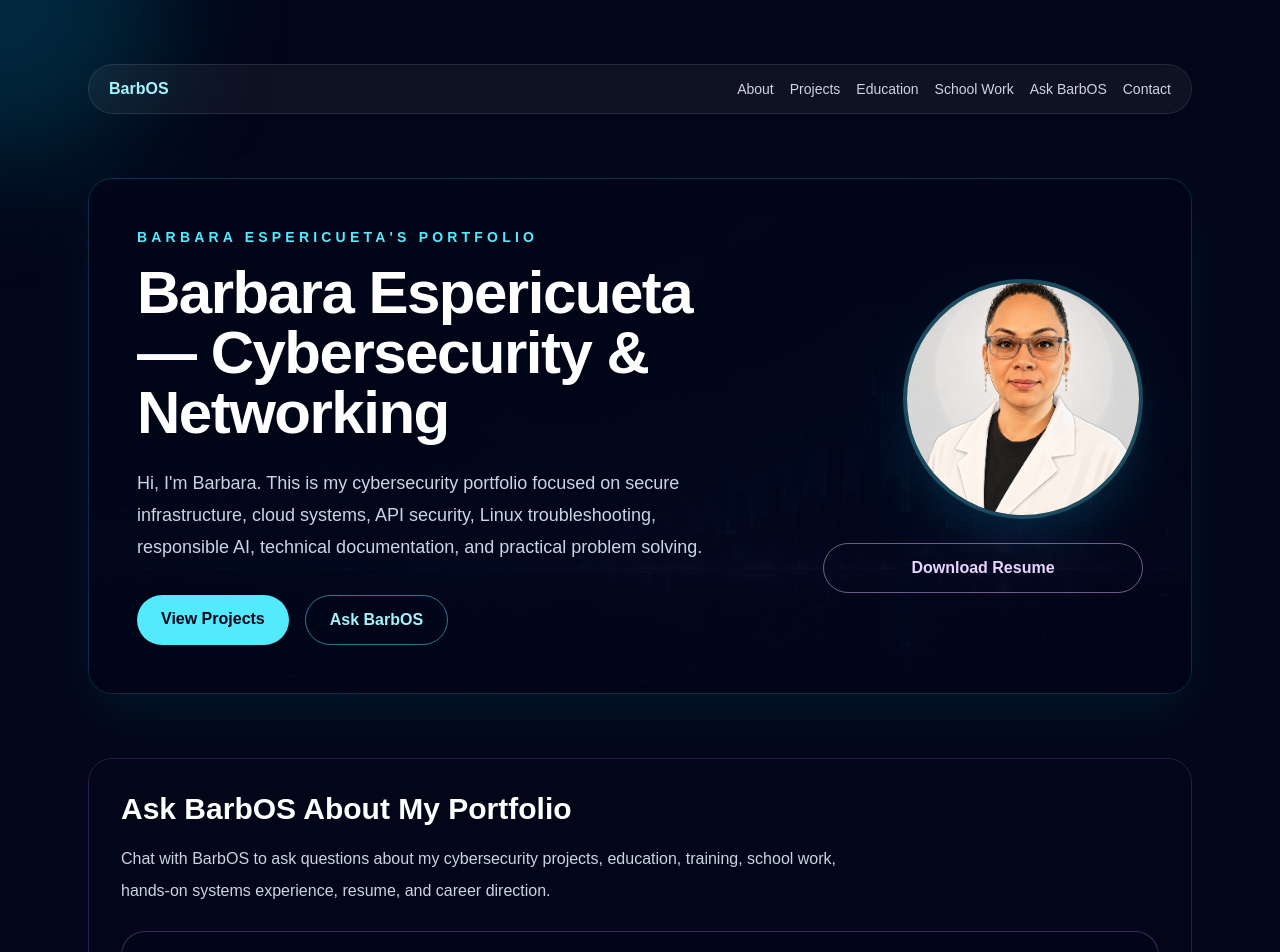
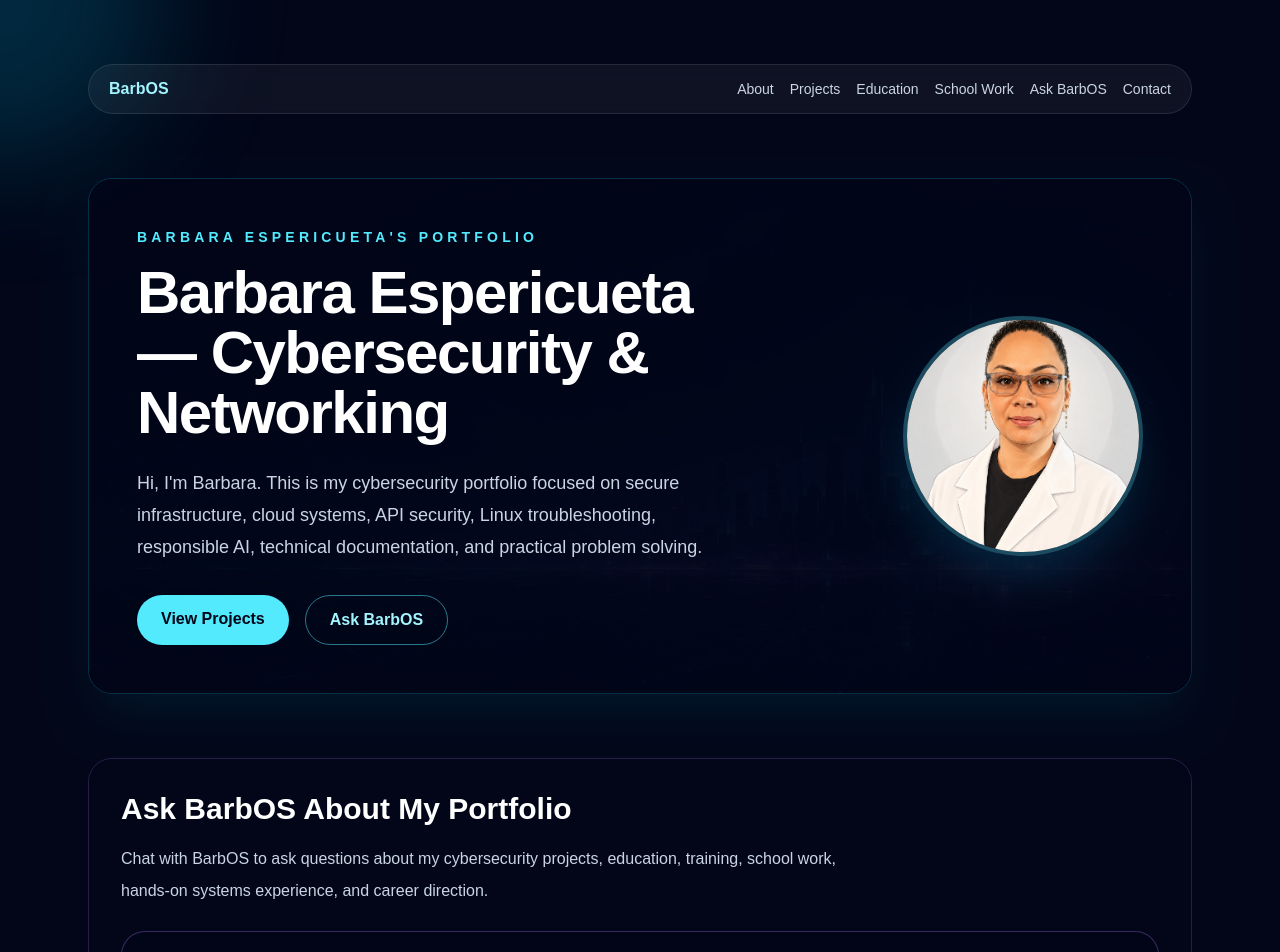
Before and after one commit to BarbaraAnnXD/barbos-portfolio-ai, a Next.js app: page / in a window 1280 px wide. Shown: the top 952 px of the page. Built offline with nearby package versions, Linux system fonts and the light colour scheme.

Commit message:
Remove resume references from public portfolio

```diff
--- a/app/page.tsx
+++ b/app/page.tsx
@@ -239,14 +239,6 @@ export default function Home() {
         className="h-60 w-60 rounded-full border-4 border-cyan-300/30 object-cover shadow-2xl shadow-cyan-500/20"
       />
 
-      <a
-        href="/resume.pdf"
-        target="_blank"
-        rel="noreferrer"
-        className="w-full max-w-xs rounded-full border border-purple-300/50 px-6 py-3 text-center font-semibold text-purple-200 transition hover:bg-purple-300/10"
-      >
-        Download Resume
-      </a>
     </div>
   </div>
 </section>
@@ -268,7 +260,7 @@ export default function Home() {
             <p className="mb-6 max-w-3xl leading-8 text-slate-300">
               Chat with BarbOS to ask questions about my cybersecurity projects,
               education, training, school work, hands-on systems experience,
-              resume, and career direction.
+              and career direction.
             </p>
 
             <div className="mt-6">
```
